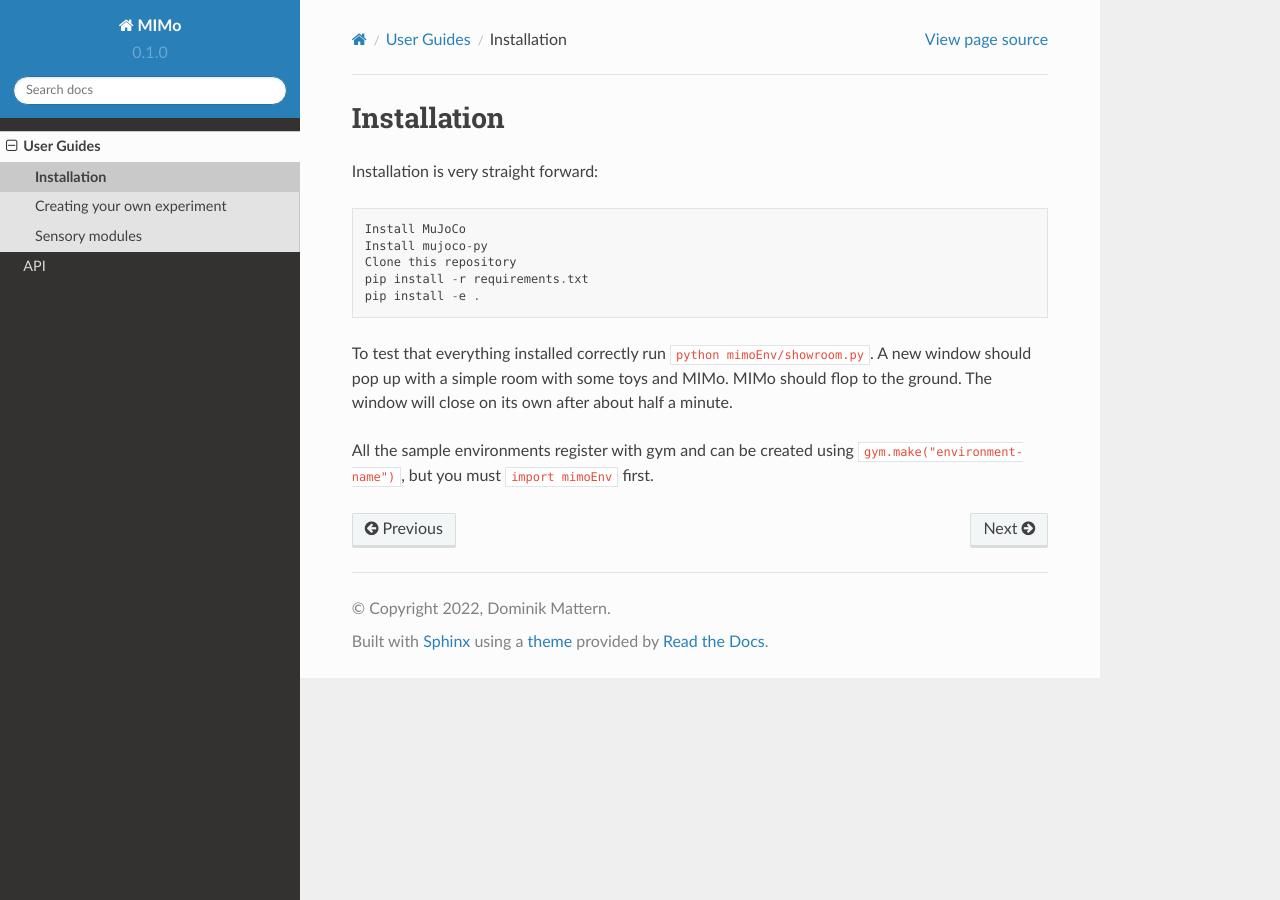
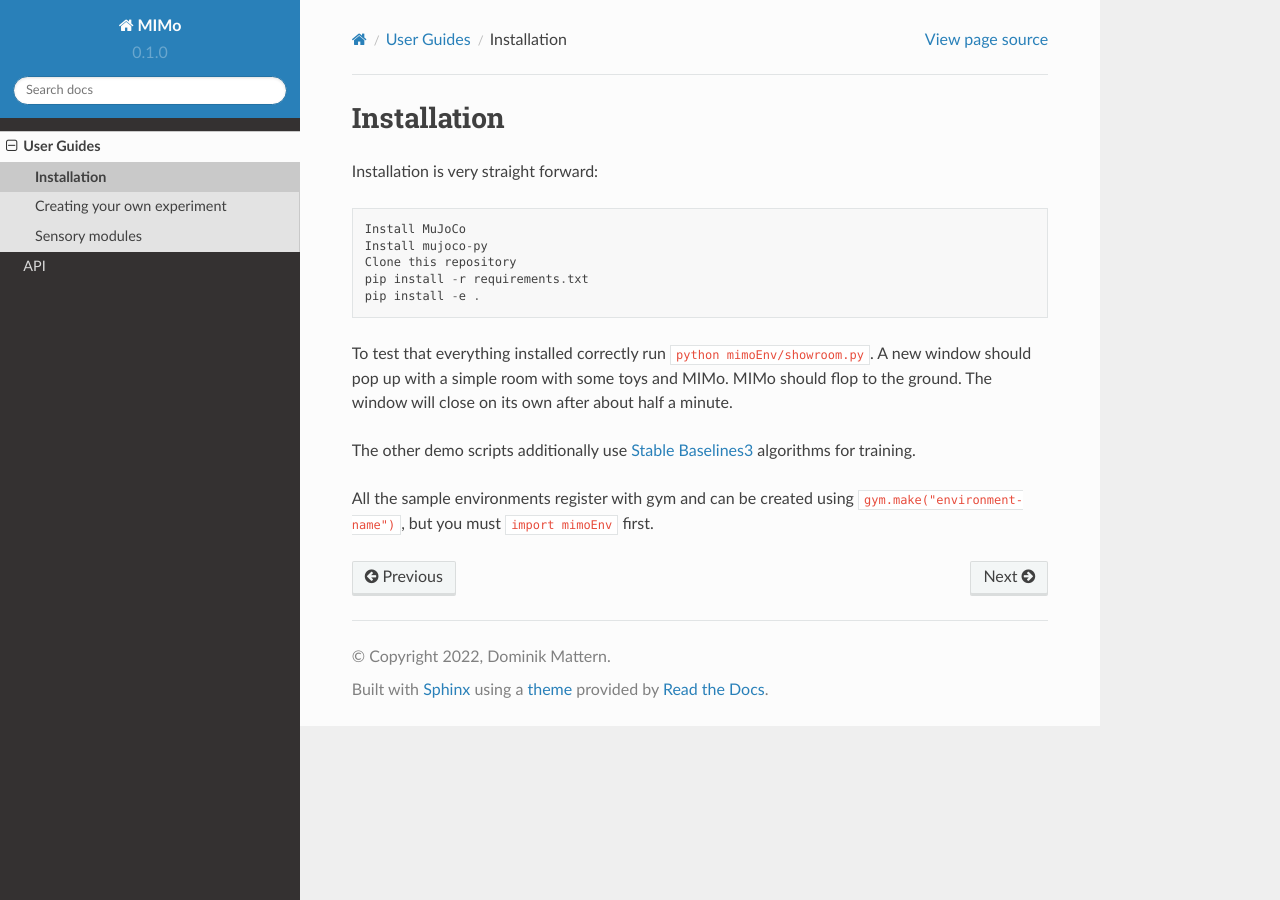
Before and after one commit to trieschlab/MIMo, a Sphinx documentation site: the page built from docs/source/guides/installation.rst, in a window 1280 px wide. Built offline with Sphinx 7.4.7 and the Read the Docs theme 2.0.0, drawn with Linux system fonts in a browser that asks for light colours.

Commit message:
updated requirements, stable baselines note in installation guide

```diff
--- a/docs/source/guides/installation.rst
+++ b/docs/source/guides/installation.rst
@@ -13,5 +13,8 @@ To test that everything installed correctly run ``python mimoEnv/showroom.py``.
 should pop up with a simple room with some toys and MIMo. MIMo should flop to the ground. The
 window will close on its own after about half a minute.
 
+The other demo scripts additionally use `Stable Baselines3 <https://github.com/DLR-RM/stable-baselines3>`_
+algorithms for training.
+
 All the sample environments register with gym and can be created using
 ``gym.make("environment-name")``, but you must ``import mimoEnv`` first.
--- a/requirements.txt
+++ b/requirements.txt
@@ -1,4 +1,4 @@
-numpy
+numpy<=1.22.0
 gym<=0.20
 mujoco_py
 matplotlib
```
